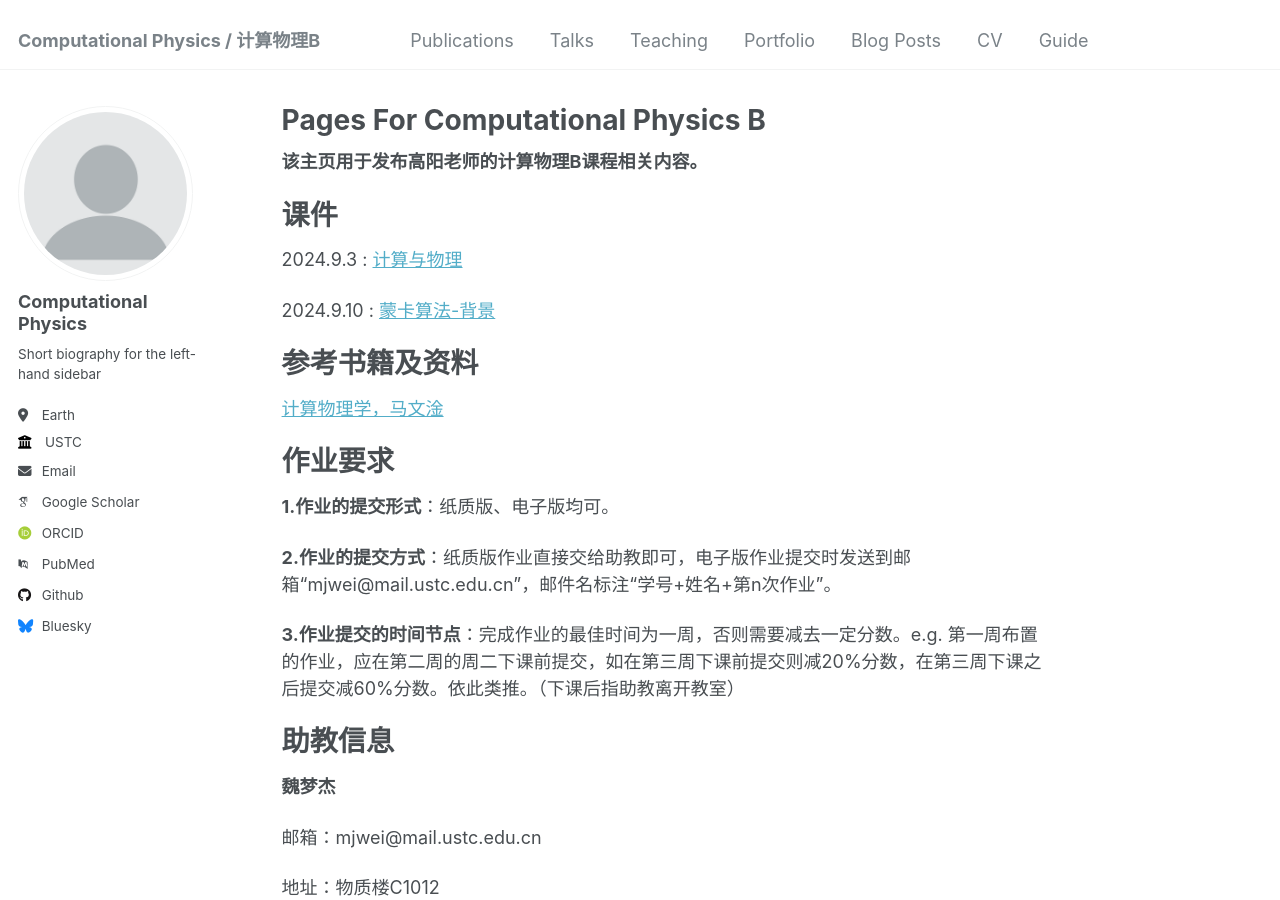
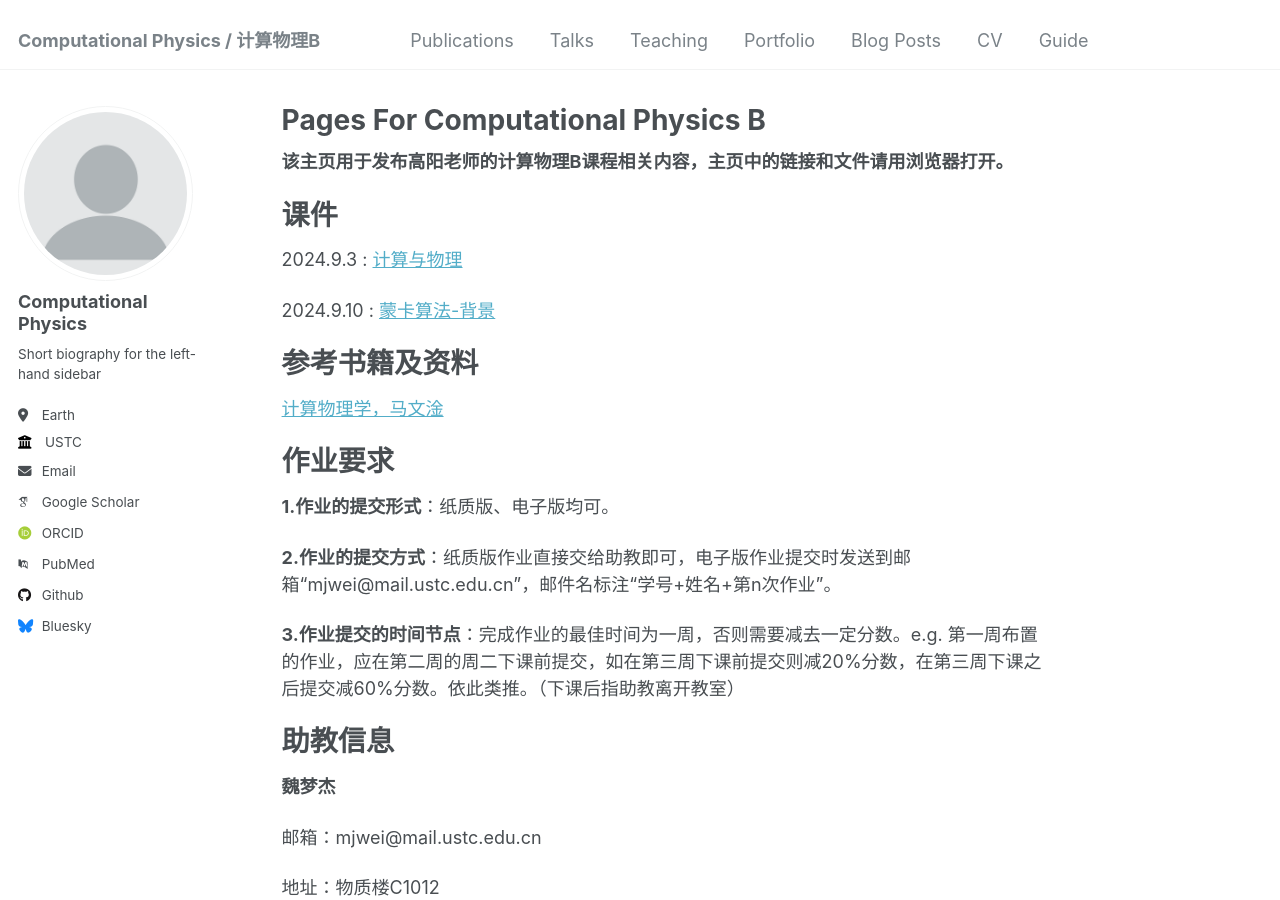
Before and after one commit to ZhouJikunn/ZhouJikunn.github.io, a Jekyll site: the page built from _pages/about.md, in a window 1280 px wide and 900 px high. Built offline with Jekyll 4.4.1, drawn with Linux system fonts in a browser that asks for light colours; some web fonts are replaced.

Commit message:
Update about.md

```diff
--- a/_pages/about.md
+++ b/_pages/about.md
@@ -6,7 +6,7 @@ redirect_from:
   - /about/
   - /about.html
 ---
-**该主页用于发布高阳老师的计算物理B课程相关内容。**
+**该主页用于发布高阳老师的计算物理B课程相关内容，主页中的链接和文件请用浏览器打开。**
 
 课件
 ======
```
